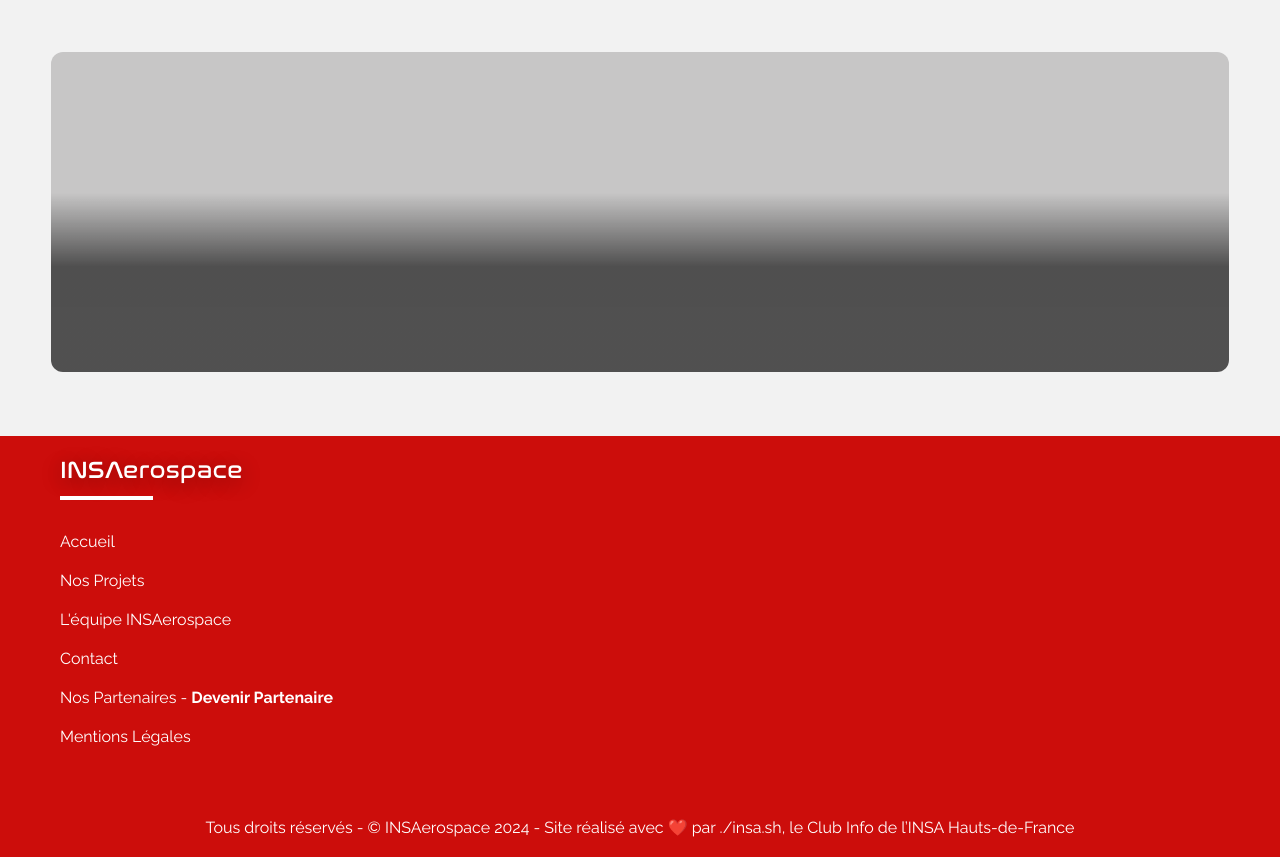
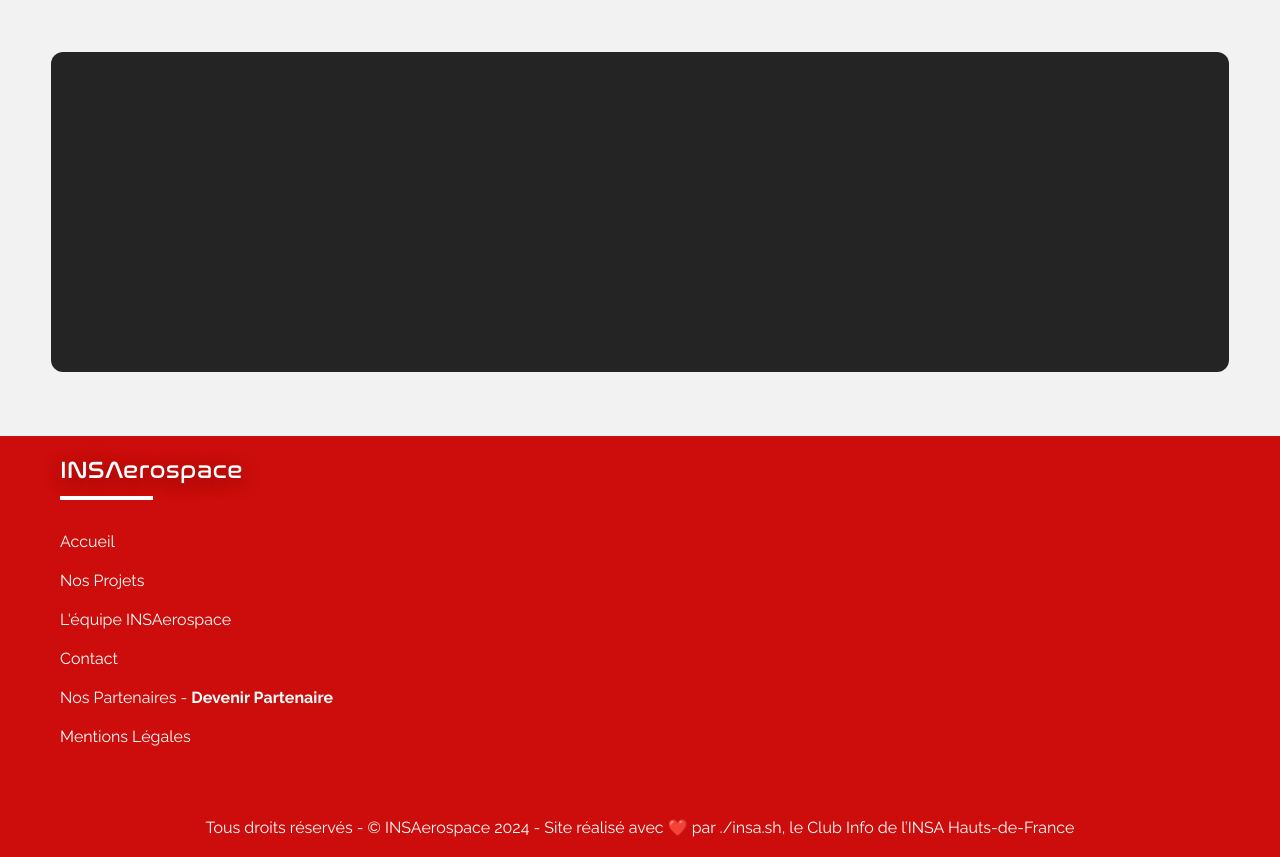
Before and after one commit to insa-sh/site-insaerospace, a Django app: page /nos-projets/1/ in a window 1280 px wide. Shown: the part 110-967 px from the top of the page. Run offline with Django 5.2, Linux system fonts and the light colour scheme; data that the repository does not hold is empty; some libraries are stand-ins or nearby versions.

Commit message:
fix: position, zoom et cretrage des images d'arrière plan PROBLEME IDENTIFIE : si un porjet n'a pas d'articles, affichage pas ok...

```diff
--- a/insaerospace/main/static/main/article.css
+++ b/insaerospace/main/static/main/article.css
@@ -6,7 +6,9 @@
     margin: 32px 4vw;
     padding: 24px;
     border-radius: 12px;
-    background : #322e2e39  linear-gradient(180deg, rgba(0, 0, 0, 0.00) 0%, rgba(0, 0, 0, 0.00) 44%, rgba(0, 0, 0, 0.60) 67%, #00000098 100%);
+    background : #242424;
+    background-size: cover;
+    background-position: center;
     color: white;
     display: flex;
     flex-direction: column;
@@ -138,7 +140,9 @@
     color: #fff;
 
     >a.article {
-        background: #000000;
+        background-color: #000000;
+        background-size: cover;
+        background-position: center;
         padding: 20px;
         border-radius: 24px;
         color: inherit;
@@ -149,7 +153,7 @@
     }
 
     a.article:hover {
-        background: #3e3e3e;
+        background-color: #3e3e3e;
         transform: translateY(-4px);
     }
 
--- a/insaerospace/main/static/main/scripts/project_detail.js
+++ b/insaerospace/main/static/main/scripts/project_detail.js
@@ -45,7 +45,6 @@ async function fetchArticles() {
         if (projectDetailContainer) {
             // on utilise le premier article de la liste pour g
             console.log("project details generating")
-            // projectDetailContainer.style.background = "url(${projet["miniature"]["url"]})"; // for later
 
 
             // date: si le dernier article remonte à plus d'un an, alors on affiche date 1er article - date dernier article
@@ -63,15 +62,11 @@ async function fetchArticles() {
             }
 
             // arrière plan - miniature du projet
-            let style_miniature_projet = "";
             if (projet.miniature != null) {
                 let miniature_url = uploads_url + projet.miniature.url;
-                // style_miniature_projet = `background: linear-gradient(180deg, rgba(0, 0, 0, 0.00) 0%, rgba(0, 0, 0, 0.90) 100%), url('${uploads_url + miniature_url}'); background-size: cover; background-position: center;`;
 
                 // Mise à jour du style de background avec l'URL correcte de la miniature
-                projectDetailContainer.style.background = `linear-gradient(180deg, rgba(0, 0, 0, 0.00) 0%, rgba(0, 0, 0, 0.90) 100%), url('${miniature_url}')`;
-                // projectDetailContainer.style.backgroundSize = 'cover';
-                // projectDetailContainer.style.backgroundPosition = 'center';
+                projectDetailContainer.style.backgroundImage = `linear-gradient(180deg, rgba(0, 0, 0, 0.00) 0%, rgba(0, 0, 0, 0.90) 100%), url('${miniature_url}')`;
                 console.log("miniature url", miniature_url)
             }
 
@@ -90,11 +85,11 @@ async function fetchArticles() {
                 let style_minature = "";
                 if (article.cover != null) {
                     let miniature_url = uploads_url + article.cover.url;
-                    style_minature = `linear-gradient(-90deg, rgba(0, 0, 0, 0.3) 0%, rgba(0, 0, 0, 0.70) 100%), url('${miniature_url}'); background-size: cover; background-position: center;`
+                    style_minature = `background-image: linear-gradient(-90deg, rgba(0, 0, 0, 0.3) 0%, rgba(0, 0, 0, 0.70) 100%), url('${miniature_url}');`
                 }
                 return `
                     <a class="article" href="/nos-projets/${projectSlug}/${article.slug}/"
-                        style="background: ${style_minature};">
+                        style="${style_minature};">
 
                         <h2>${article.title || 'Sans titre'}</h2>
                         ${article.description ? `<p class="description">${article.description}</p>` : ''}
--- a/insaerospace/main/static/main/scripts/projets.js
+++ b/insaerospace/main/static/main/scripts/projets.js
@@ -18,7 +18,7 @@ async function fetchProjects() {
                     let style_miniature_projet = "";
                     if (projet.miniature != null) {
                         let miniature_url = projet.miniature.url;
-                        style_miniature_projet = `background: linear-gradient(180deg, rgba(0, 0, 0, 0.00) 0%, rgba(0, 0, 0, 0.90) 100%), url('${uploads_url + miniature_url}'); background-size: cover; background-position: center;`;
+                        style_miniature_projet = `background-image: linear-gradient(180deg, rgba(0, 0, 0, 0.00) 0%, rgba(0, 0, 0, 0.90) 100%), url('${uploads_url + miniature_url}'); background-size: cover; background-position: center;`;
                     }
 
                     return `
```
